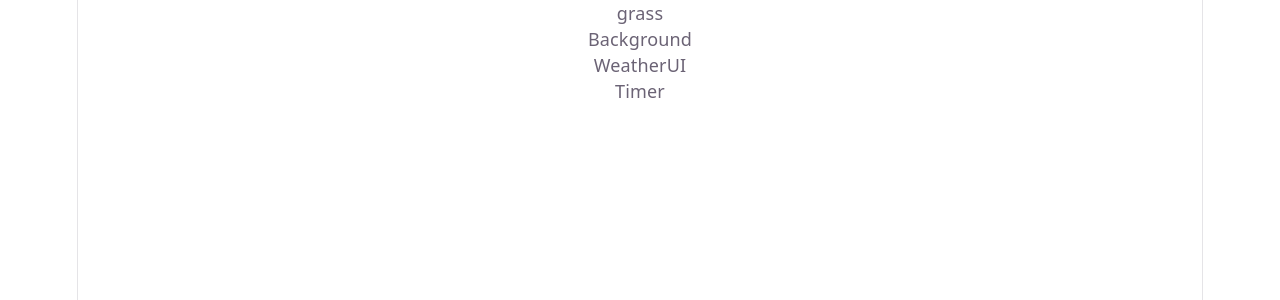
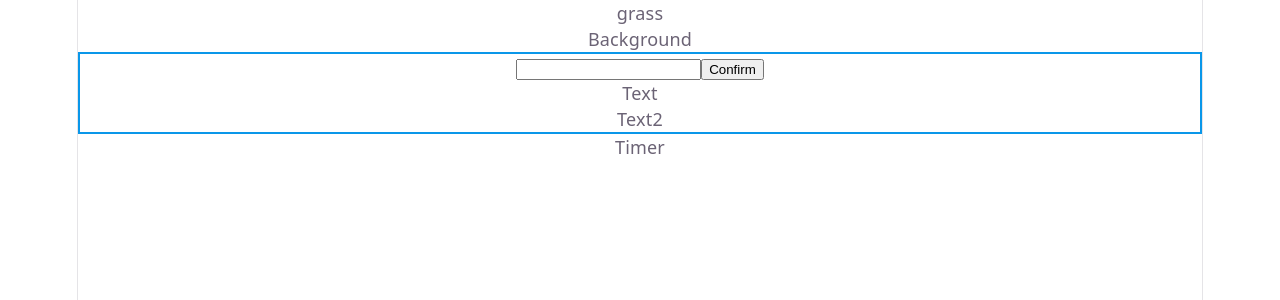
Before and after one commit to rylander925/engin1tr-website, a React (Vite) app: page / in a window 1280 px wide. Shown: the top 300 px of the page. Built offline with nearby package versions, Linux system fonts and the light colour scheme.

Commit message:
Setup basic menu

```diff
--- a/src/components/Menu/WeatherUI/WeatherUI.css
+++ b/src/components/Menu/WeatherUI/WeatherUI.css
@@ -0,0 +1,3 @@
+.menu-container {
+    border: 2px solid rgb(10, 151, 233)
+}
--- a/src/components/Menu/WeatherUI/WeatherUI.jsx
+++ b/src/components/Menu/WeatherUI/WeatherUI.jsx
@@ -3,9 +3,14 @@ import './WeatherUI.css'
 
 function WeatherUI() {
   return (
-    <section id="center">
-      <div>WeatherUI</div>
-    </section>
+    <>
+      <div className='menu-container'>
+        <input type='text' />
+        <button>Confirm</button>
+        <p>Text</p>
+        <p>Text2</p>
+      </div>
+    </>
   )
 }
 
```
